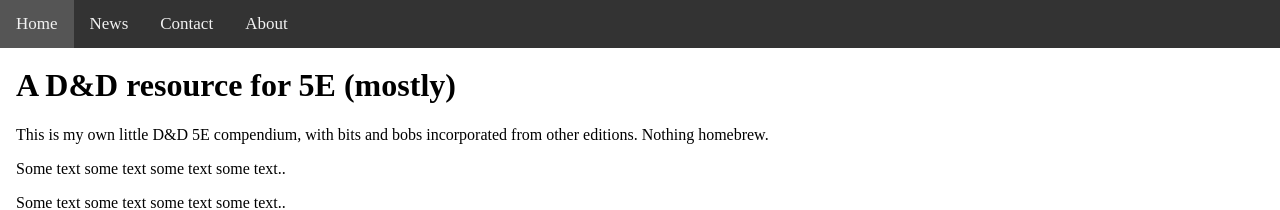
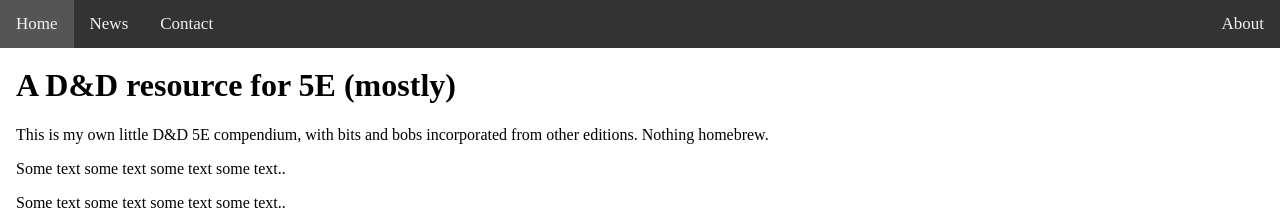
Before and after one commit to FluffsterDM/FluffsterDM.github.io, a Jekyll site: the page built from index.html, in a window 1280 px wide. Shown: the top 210 px of the page. Built offline with Jekyll 4.4.1, drawn with Linux system fonts in a browser that asks for light colours.

Commit message:
Update default.html

```diff
--- a/_layouts/default.html
+++ b/_layouts/default.html
@@ -47,7 +47,7 @@
 			  <a href="#home">Home</a>
 			  <a href="#news">News</a>
 			  <a href="#contact">Contact</a>
-			  <a href="#about">About</a>
+			  <a style="float:right" href="#about">About</a>
 			</div>
 
 			<div class="container">
```
